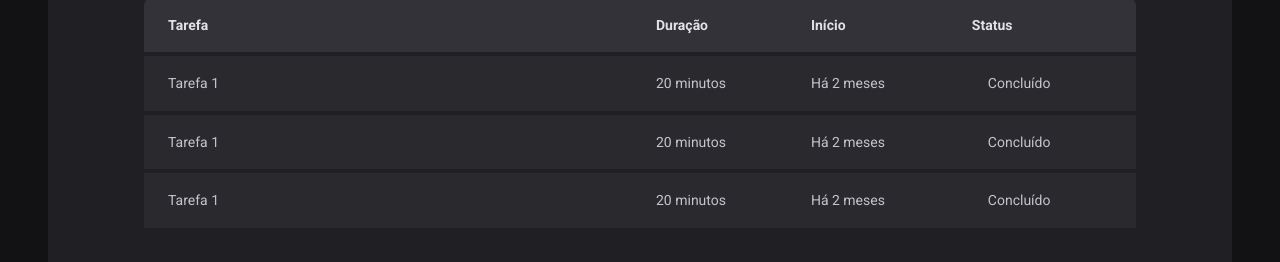
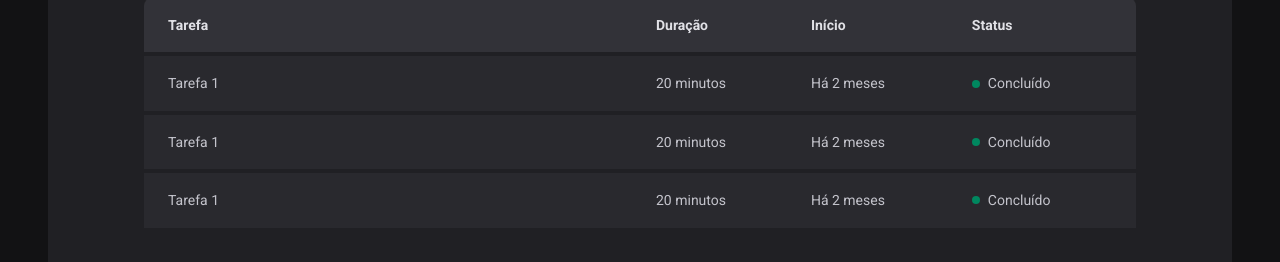
Before and after one commit to lucascprazeres/ignite-timer, a React (Vite) app: page /history in a window 1280 px wide. Shown: the part 286-548 px from the top of the page. Built offline with nearby package versions, Linux system fonts and the light colour scheme.

Commit message:
bugfix(break-cycle): remove prop invalida no componente de status

```diff
--- a/src/pages/History/index.tsx
+++ b/src/pages/History/index.tsx
@@ -24,7 +24,7 @@ export function History() {
                 <td>20 minutos</td>
                 <td>Há 2 meses</td>
                 <td>
-                  <Status statusColor="success">Concluído</Status>
+                  <Status statusColor="primary">Concluído</Status>
                 </td>
               </tr>
             ))}
```
